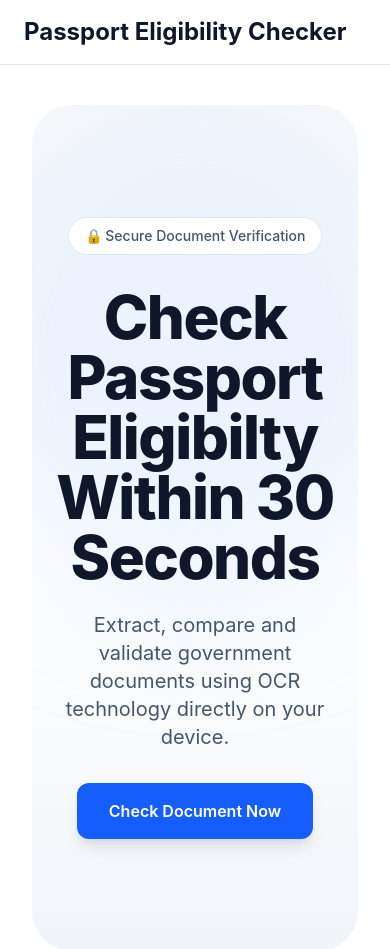
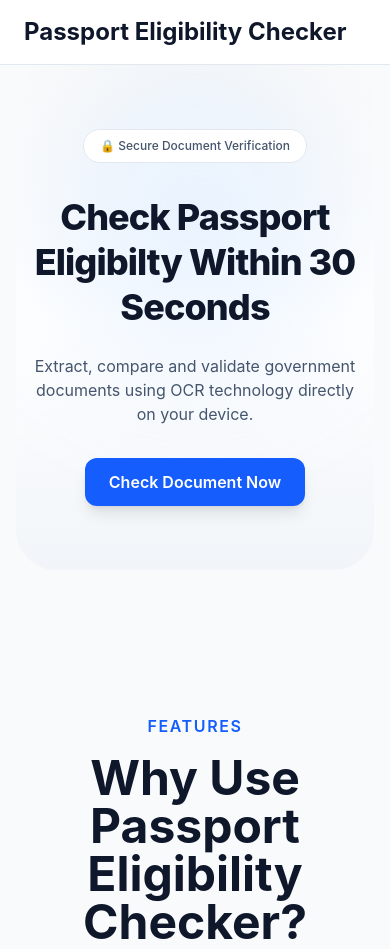
Before and after one commit to Jinit123/Passport-Eligibility-Checker, an Astro site: page / in a window 390 px wide. Shown: the top 949 px of the page. Built offline with nearby package versions, Linux system fonts and the light colour scheme; Astro itself is replaced by a stand-in of ours.

Commit message:
Responsiveness Check

```diff
--- a/src/components/HeroSection.tsx
+++ b/src/components/HeroSection.tsx
@@ -6,7 +6,9 @@ export default function HeroSection() {
             className="
                 relative
                 overflow-hidden
-                py-28
+                py-16
+sm:py-20
+lg:py-28
                 text-center
                 bg-gradient-to-b
                 from-stone-50
@@ -23,8 +25,12 @@ export default function HeroSection() {
                     top-0
                     left-1/2
                     -translate-x-1/2
-                    h-[500px]
-                    w-[500px]
+                   h-[300px]
+w-[300px]
+sm:h-[400px]
+sm:w-[400px]
+lg:h-[500px]
+lg:w-[500px]
                     rounded-full
                     bg-blue-200/30
                     blur-3xl
@@ -34,9 +40,10 @@ export default function HeroSection() {
 
             <div
                 className="
-                    max-w-4xl
+                   max-w-5xl
 mx-auto
-                    px-6
+px-4
+sm:px-6
                     relative
                     z-10
                 "
@@ -52,7 +59,8 @@ export default function HeroSection() {
                         bg-white
                         px-4
                         py-2
-                        text-sm
+                        text-xs
+sm:text-sm
                         font-medium
                         text-slate-600
                     "
@@ -63,7 +71,10 @@ export default function HeroSection() {
                 <h1
                     className="
     mt-8
-                        text-6xl
+    text-4xl
+    sm:text-5xl
+    lg:text-6xl
+    leading-tight
     font-extrabold
     tracking-tight
     text-slate-900
@@ -75,7 +86,9 @@ export default function HeroSection() {
                 <p
                     className="
                         mt-6
-                        text-xl
+                        text-base
+sm:text-lg
+lg:text-xl
                         text-slate-600
                         max-w-2xl
                         mx-auto
@@ -93,8 +106,10 @@ export default function HeroSection() {
         items-center
         justify-center
         mt-8
-        px-8
-        py-4
+        px-6
+py-3
+sm:px-8
+sm:py-4
         rounded-xl
         bg-blue-600
         text-white
@@ -106,24 +121,6 @@ export default function HeroSection() {
                 >
                     Check Document Now
                 </a>
-                {/* <a
-                    className="
-        mt-8
-        px-8
-        py-4
-        rounded-2xl
-        bg-blue-600
-        text-white
-        font-semibold
-        shadow-lg
-        hover:bg-blue-700
-        hover:scale-105
-        transition-all
-        duration-300
-    "
-                >
-                    Check Document Now
-                </a> */}
             </div>
 
         </section>
--- a/src/pages/index.astro
+++ b/src/pages/index.astro
@@ -73,14 +73,7 @@ applications for us passport, india passport, passport seva, passport seva kendr
 
     <Navbar/>
 
-  <div
-    class="
-      max-w-8xl
-      mx-auto
-      px-8
-      py-10
-    "
-  >
+  <div class="max-w-7xl min-h-screen bg-slate-50 mx-auto px-4 sm:px-6 lg:px-8">
 
     <HeroSection />
 
```
Lines whose indentation alone changed are shown as unchanged.
